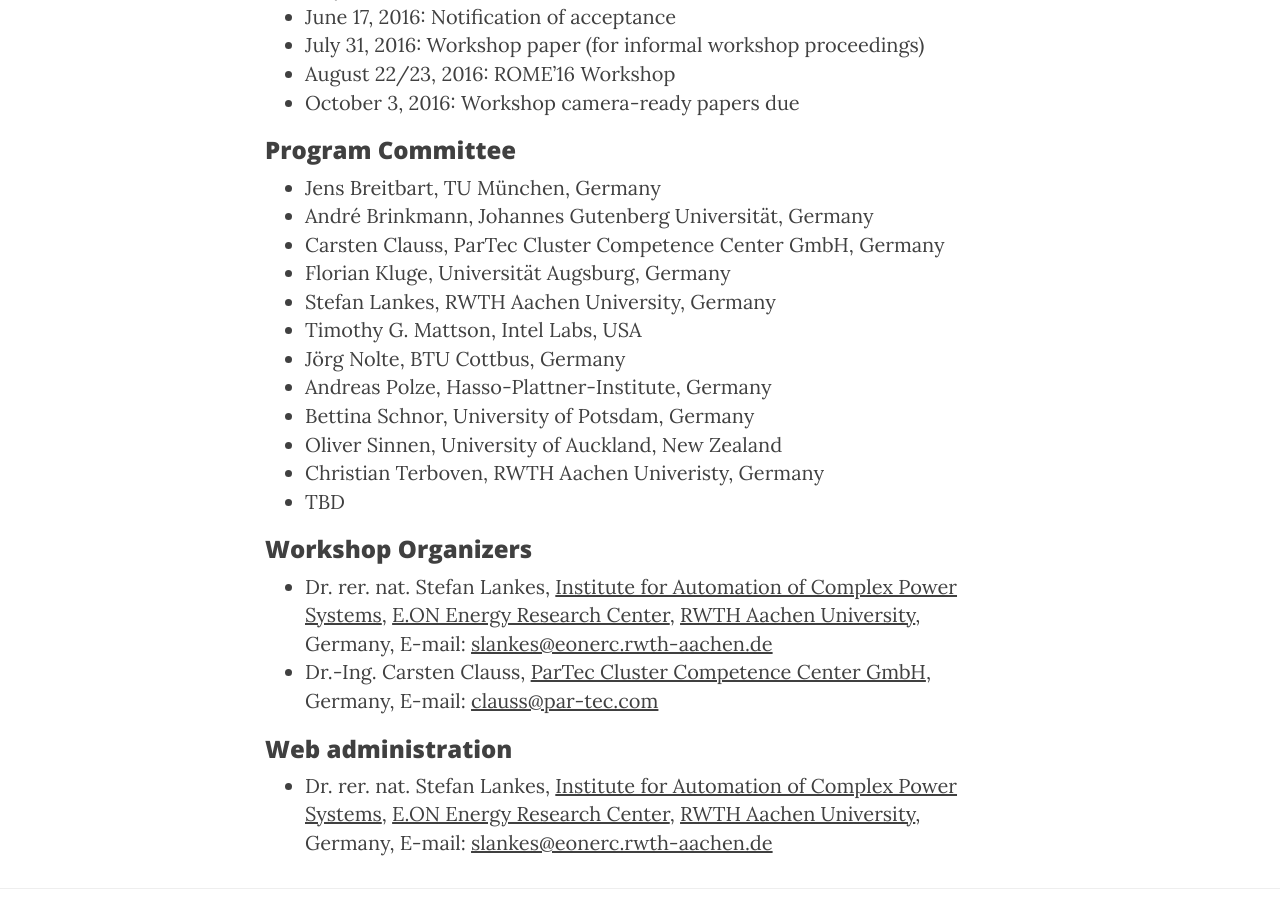
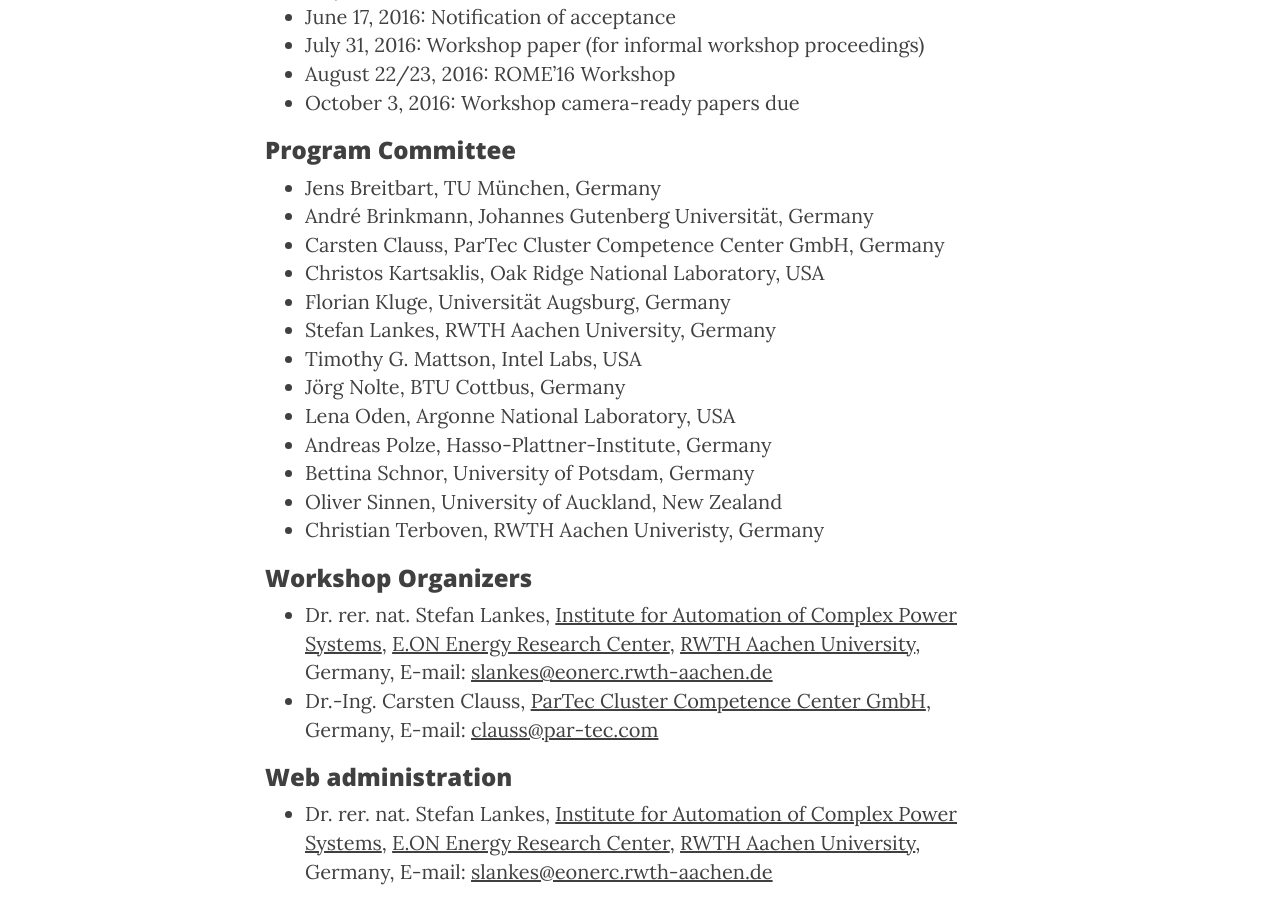
Before and after one commit to WROME/wrome.github.io, a Jekyll site: the page built from grenoble2016.md, in a window 1280 px wide and 900 px high, scrolled down 3041 px. Built offline with Jekyll 4.4.1, drawn with Linux system fonts in a browser that asks for light colours; nearby versions of some CDN libraries.

Commit message:
update list of PC members

```diff
--- a/grenoble2016.md
+++ b/grenoble2016.md
@@ -64,15 +64,16 @@
 * Jens Breitbart, TU München, Germany
 * André Brinkmann, Johannes Gutenberg Universität, Germany
 * Carsten Clauss, ParTec Cluster Competence Center GmbH, Germany
+* Christos Kartsaklis, Oak Ridge National Laboratory, USA
 * Florian Kluge, Universität Augsburg, Germany
 * Stefan Lankes, RWTH Aachen University, Germany
 * Timothy G. Mattson, Intel Labs, USA
 * Jörg Nolte, BTU Cottbus, Germany
+* Lena Oden, Argonne National Laboratory, USA
 * Andreas Polze, Hasso-Plattner-Institute, Germany
 * Bettina Schnor, University of Potsdam, Germany
 * Oliver Sinnen, University of Auckland, New Zealand
 * Christian Terboven, RWTH Aachen Univeristy, Germany
-* TBD
 
 ### Workshop Organizers
 
```
